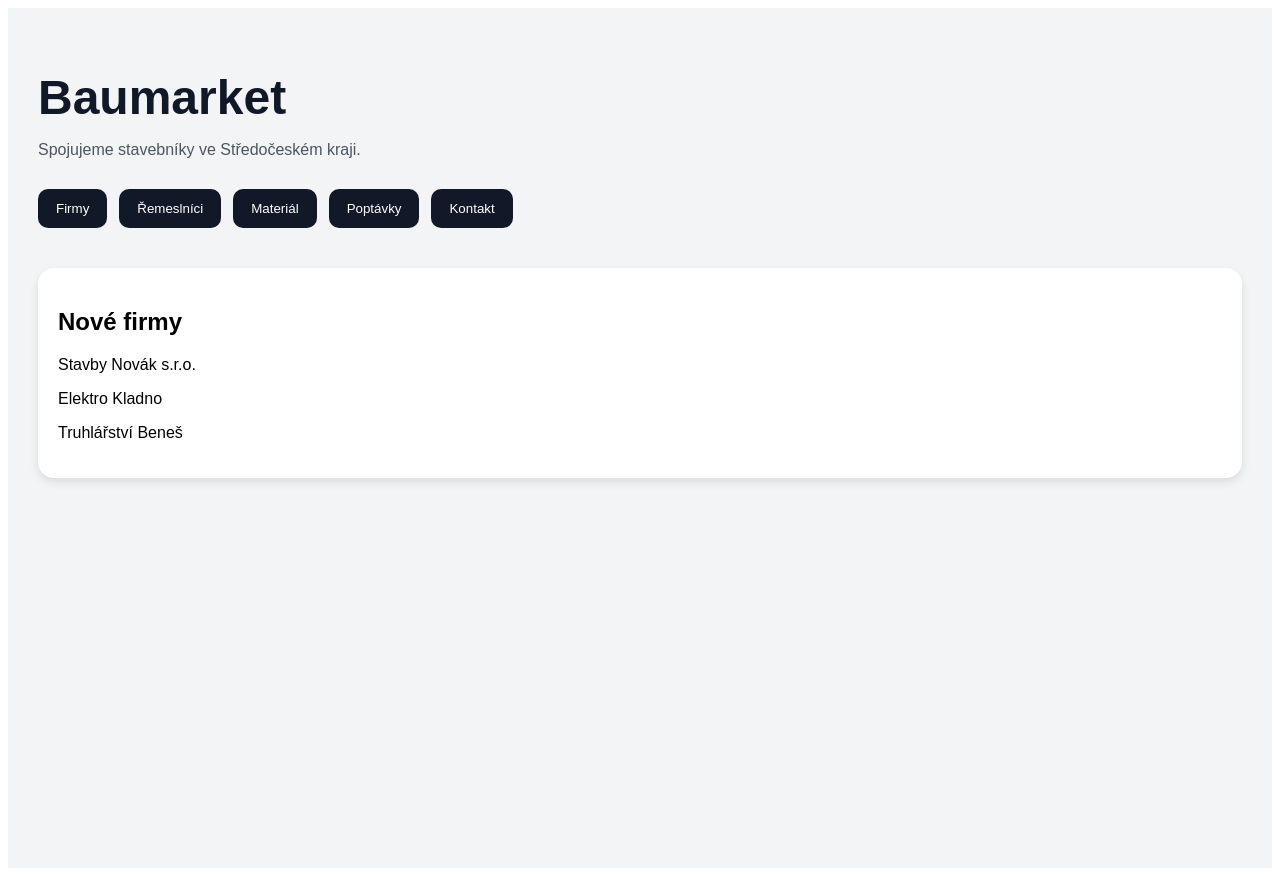
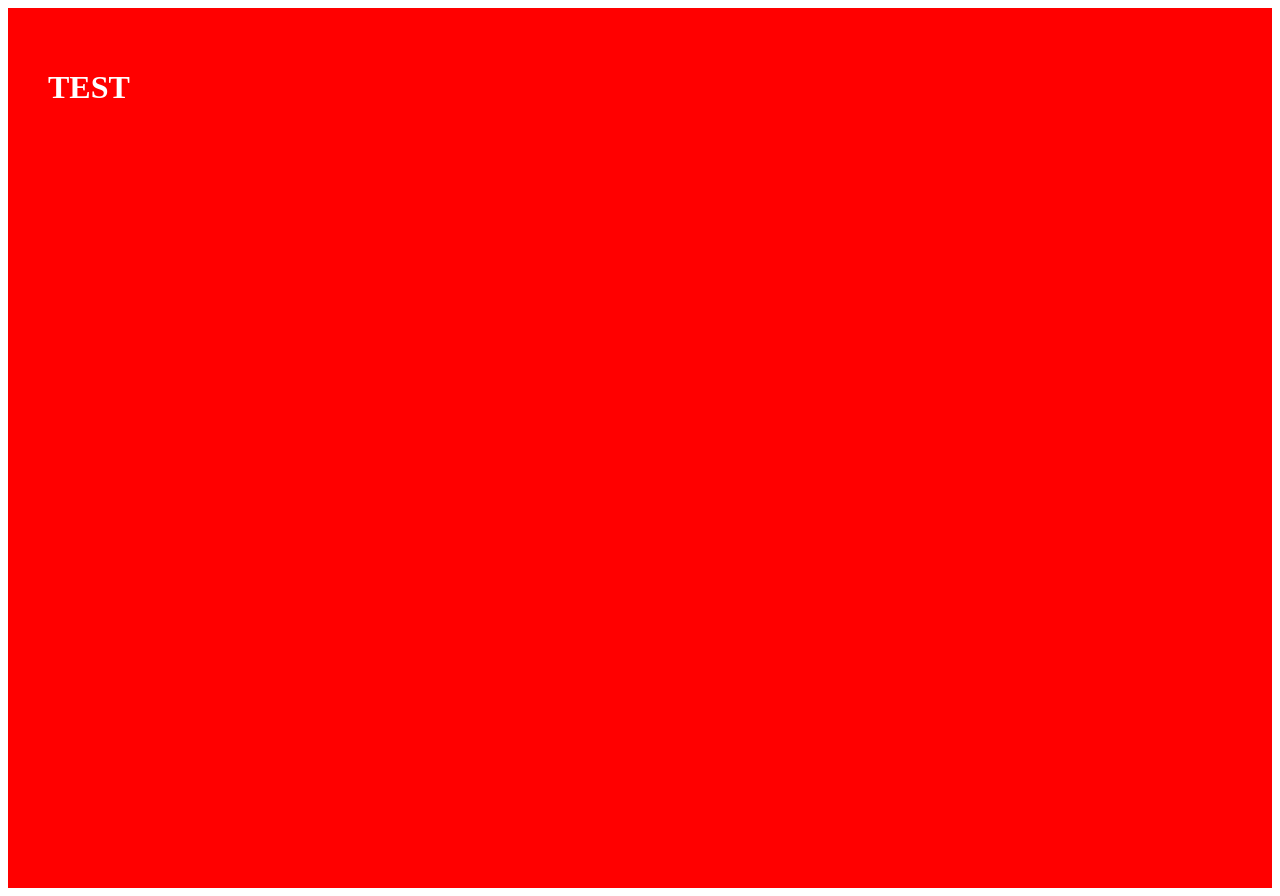
Before and after one commit to Hartmani/Baumarket, a Next.js app: page / in a window 1280 px wide. Built offline with nearby package versions, Linux system fonts and the light colour scheme.

Commit message:
Update page.tsx

```diff
--- a/app/page.tsx
+++ b/app/page.tsx
@@ -8,120 +8,20 @@ export default function Home() {
 
         minHeight: "100vh",
 
-        background: "#f3f4f6",
+        background: "red",
 
-        padding: "30px",
+        color: "white",
 
-        fontFamily: "Arial",
+        padding: "40px"
 
       }}
 
     >
 
-      <h1
-
-        style={{
-
-          fontSize: "48px",
-
-          marginBottom: "10px",
-
-          color: "#111827",
-
-        }}
-
-      >
-
-        Baumarket
-
-      </h1>
-
-      <p
-
-        style={{
-
-          color: "#4b5563",
-
-          marginBottom: "30px",
-
-        }}
-
-      >
-
-        Spojujeme stavebníky ve Středočeském kraji.
-
-      </p>
-
-      <div
-
-        style={{
-
-          display: "flex",
-
-          gap: "12px",
-
-          flexWrap: "wrap",
-
-          marginBottom: "40px",
-
-        }}
-
-      >
-
-        <button style={btn}>Firmy</button>
-
-        <button style={btn}>Řemeslníci</button>
-
-        <button style={btn}>Materiál</button>
-
-        <button style={btn}>Poptávky</button>
-
-        <button style={btn}>Kontakt</button>
-
-      </div>
-
-      <div
-
-        style={{
-
-          background: "white",
-
-          padding: "20px",
-
-          borderRadius: "16px",
-
-          boxShadow: "0 4px 10px rgba(0,0,0,0.1)",
-
-        }}
-
-      >
-
-        <h2>Nové firmy</h2>
-
-        <p>Stavby Novák s.r.o.</p>
-
-        <p>Elektro Kladno</p>
-
-        <p>Truhlářství Beneš</p>
-
-      </div>
+      <h1>TEST</h1>
 
     </main>
 
-  );
+  )
 
 }
-
-const btn = {
-
-  background: "#111827",
-
-  color: "white",
-
-  border: "none",
-
-  padding: "12px 18px",
-
-  borderRadius: "10px",
-
-};
```
